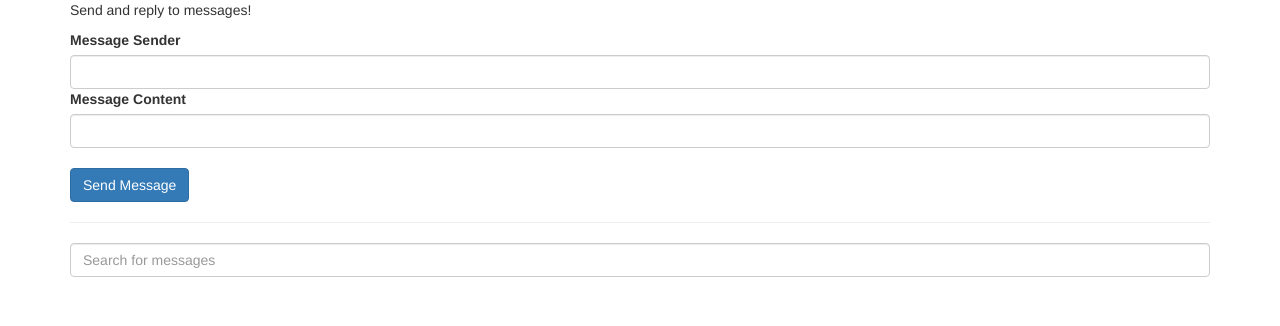
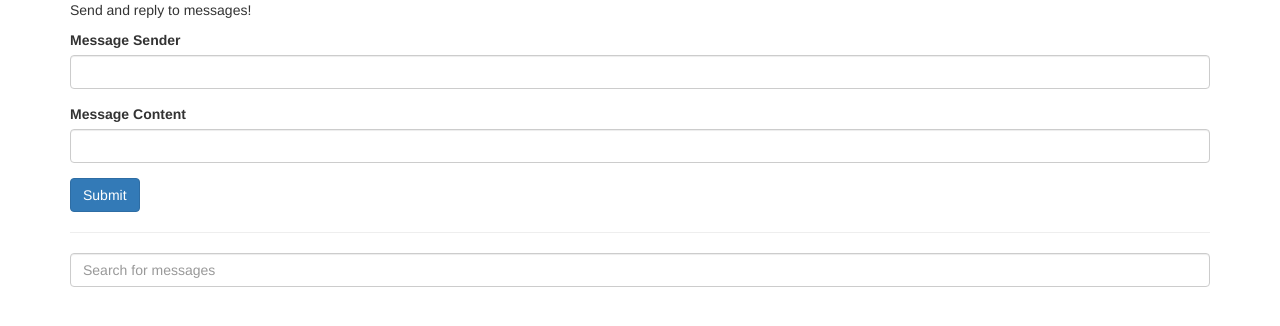
Before and after one commit to XccelerateOrg/Angular-Messenger, an Angular app: page / in a window 1280 px wide. Shown: the top 326 px of the page. Built offline with nearby package versions, Linux system fonts and the light colour scheme.

Commit message:
'added form validation'

```diff
--- a/src/app/cockpit/cockpit.component.html
+++ b/src/app/cockpit/cockpit.component.html
@@ -1,13 +1,24 @@
 <div class="row">
-  <div class="col-xs-12">
-    <p>Send and reply to messages!</p>
-    <label>Message Sender</label>
-    <input type="text" class="form-control" [(ngModel)]="messageSender">
-    <label>Message Content</label>
-    <input type="text" class="form-control" [(ngModel)]="messageContent">
-    <br>
-    <button
-      class="btn btn-primary"
-      (click)="onSendMessage()">Send Message</button>
-  </div>
+
+    <div class="col-xs-12">
+        <p>Send and reply to messages!</p>
+        <form #messageForm="ngForm" (ngSubmit)="onSendMessage(messageForm.value)" ngNativeValidate>
+            <div class="form-group">
+                <label>Message Sender</label>
+                <input type="text" class="form-control" #senderRef="ngModel" ngModel name="sender" required/>
+                <div [hidden]="senderRef.valid || senderRef.pristine" class="alert alert-danger">
+                    Please input the sender name
+                </div>
+            </div>
+            <div class="form-group">
+                <label>Message Content</label>
+                <input type="text" class="form-control" #messageRef="ngModel" ngModel name="content"  required/>
+                <div [hidden]="messageRef.valid || messageRef.pristine" class="alert alert-danger">
+                    Please input a message
+                </div>
+            </div>
+            <input type="submit" class="btn btn-primary" />
+        </form>
+
+    </div>
 </div>
--- a/src/app/cockpit/cockpit.component.ts
+++ b/src/app/cockpit/cockpit.component.ts
@@ -6,15 +6,13 @@ import { Component, OnInit, EventEmitter, Output } from '@angular/core';
     styleUrls: ['./cockpit.component.css']
 })
 export class CockpitComponent implements OnInit {
-    messageSender = '';
-    messageContent = '';
     @Output() messageSend = new EventEmitter<{sender: string, content: string}>();
     constructor() { }
 
     ngOnInit() {
     }
-    onSendMessage() {
-        this.messageSend.emit({sender: this.messageSender, content: this.messageContent});
+    onSendMessage(form: any) {
+        this.messageSend.emit({sender: form.sender, content: form.content});
     }
 
 }
```
